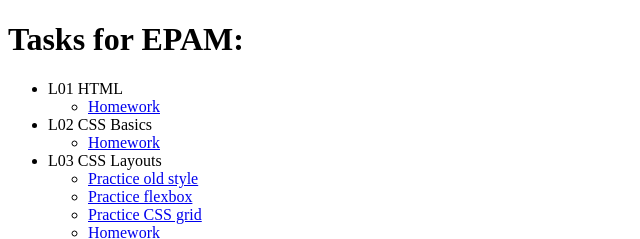
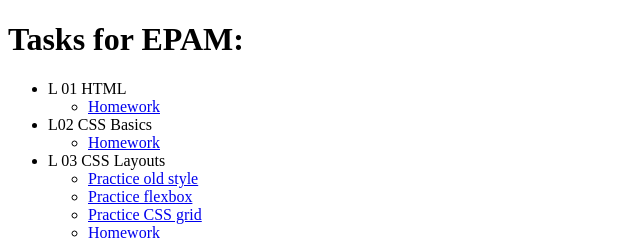
Before and after one commit to Tserkovna/github.io, a plain HTML site: page index.html in a window 1280 px wide. Shown: the top 239 px of the page, 0-640 px from the left. Drawn offline with Linux system fonts and the light colour scheme.

Commit message:
try something

```diff
--- a/index.html
+++ b/index.html
@@ -10,7 +10,7 @@
 
     <nav>
     <ul>
-      <li>L01 HTML</li>
+      <li>L         01 HTML</li>
       <ul>
         <li><a href="https://tserkovna.github.io/github.io/Lecture1/" target="_blank">Homework</a></li>
       </ul>
@@ -18,7 +18,7 @@
       <ul>
         <li><a href="https://tserkovna.github.io/github.io/Lecture2/" target="_blank">Homework</a></li>
       </ul>
-      <li>L03 CSS Layouts</li>
+      <li>L          03 CSS Layouts</li>
       <ul>
         <li><a href="https://tserkovna.github.io/github.io/Lecture3/Practice/try/" target="_blank">Practice old style</a></li>
         <li><a href="https://tserkovna.github.io/github.io/Lecture3/Practice/flex/" target="_blank">Practice flexbox</a></li>
```
